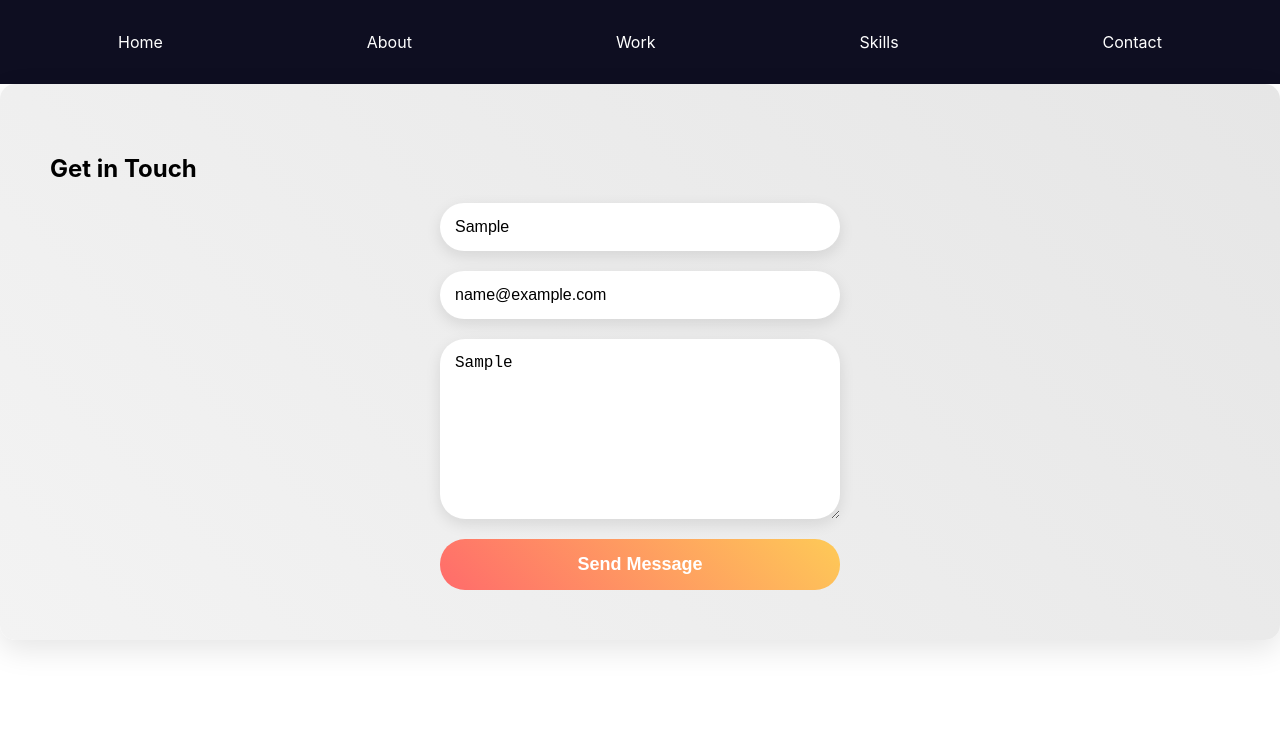
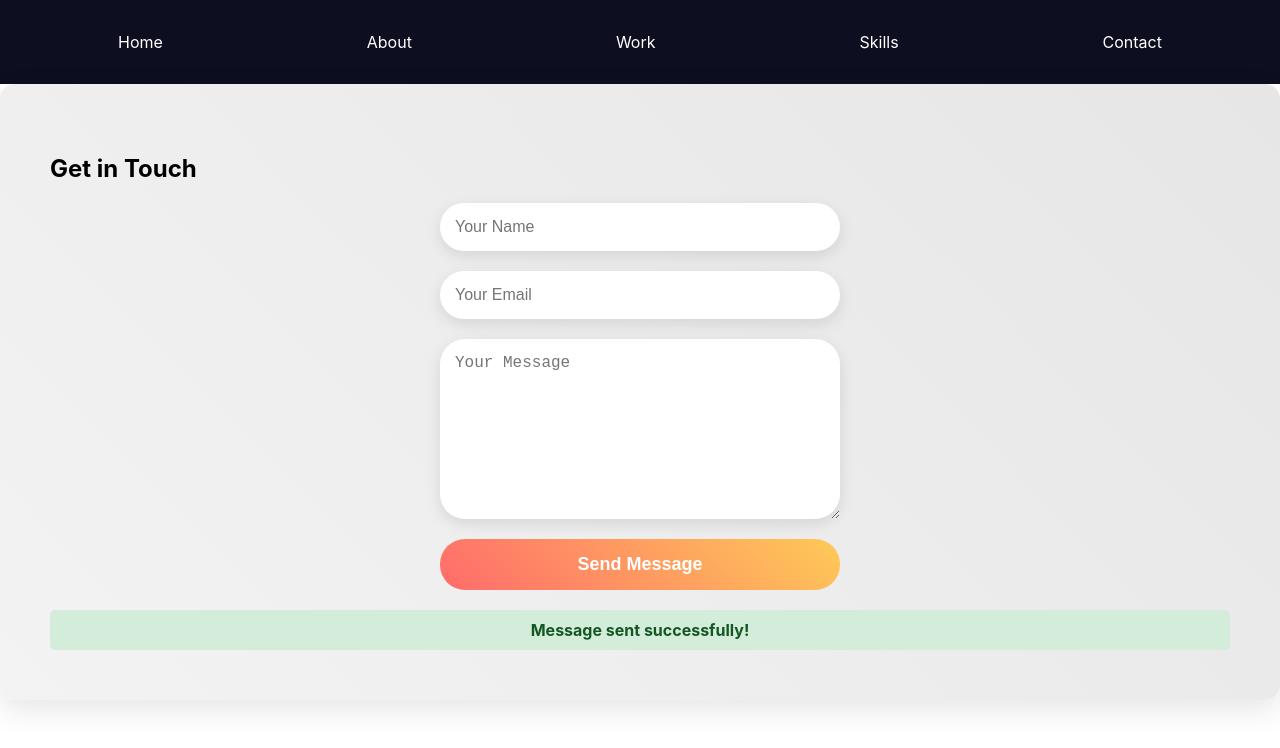
Before and after one commit to shasha1908/shashwat-portfolio, a React (Create React App) app: page /contact in a window 1280 px wide. Both pictures are taken after typing "Sample", "name@example.com", "Sample" into the empty fields and a click on the button "Send Message". Shown: the top 748 px of the page. Built offline with nearby package versions, Linux system fonts and the light colour scheme.

Commit message:
11th Commit

```diff
--- a/src/components/Contact.js
+++ b/src/components/Contact.js
@@ -72,8 +72,27 @@ const SubmitButton = styled(animated.button)`
   }
 `;
 
+const Message = styled.div`
+  margin-top: 20px;
+  padding: 10px;
+  border-radius: 5px;
+  text-align: center;
+  font-weight: bold;
+`;
+
+const SuccessMessage = styled(Message)`
+  background-color: #d4edda;
+  color: #155724;
+`;
+
+const ErrorMessage = styled(Message)`
+  background-color: #f8d7da;
+  color: #721c24;
+`;
+
 const Contact = () => {
   const [formData, setFormData] = useState({ name: '', email: '', message: '' });
+  const [status, setStatus] = useState('');
 
   const handleChange = (e) => {
     setFormData({ ...formData, [e.target.name]: e.target.value });
@@ -81,13 +100,23 @@ const Contact = () => {
 
   const handleSubmit = (e) => {
     e.preventDefault();
+    const form = e.target;
     fetch('/', {
       method: 'POST',
       headers: { "Content-Type": "application/x-www-form-urlencoded" },
-      body: new URLSearchParams(formData).toString()
+      body: new URLSearchParams({
+        'form-name': form.getAttribute('name'),
+        ...formData
+      }).toString()
     })
-      .then(() => console.log('Form successfully submitted'))
-      .catch((error) => alert(error));
+      .then(() => {
+        setStatus('success');
+        setFormData({ name: '', email: '', message: '' });
+      })
+      .catch((error) => {
+        setStatus('error');
+        console.error(error);
+      });
   };
 
   const formProps = useSpring({
@@ -137,6 +166,12 @@ const Contact = () => {
           Send Message
         </SubmitButton>
       </ContactForm>
+      {status === 'success' && (
+        <SuccessMessage>Message sent successfully!</SuccessMessage>
+      )}
+      {status === 'error' && (
+        <ErrorMessage>There was an error sending your message. Please try again.</ErrorMessage>
+      )}
     </ContactWrapper>
   );
 };
```
